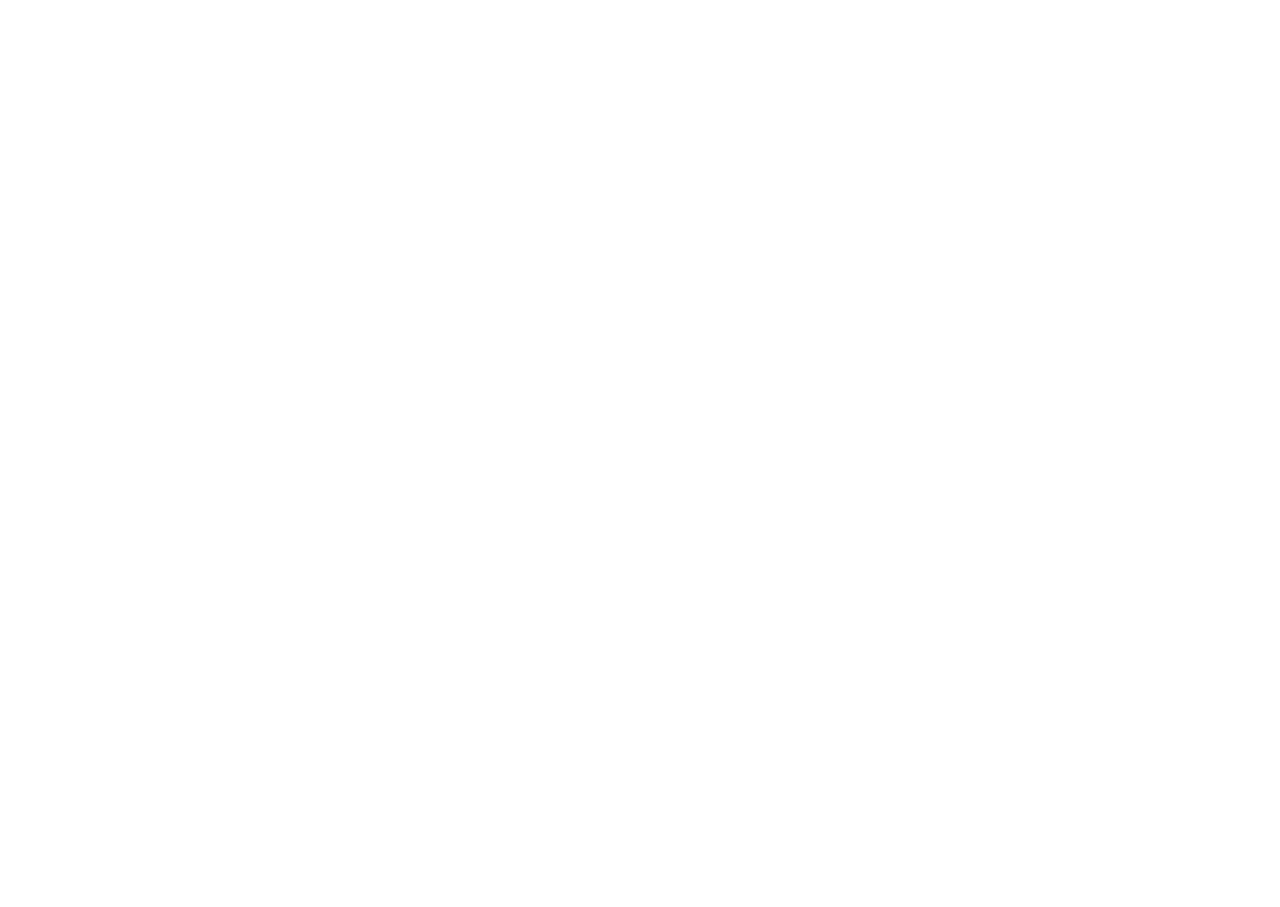
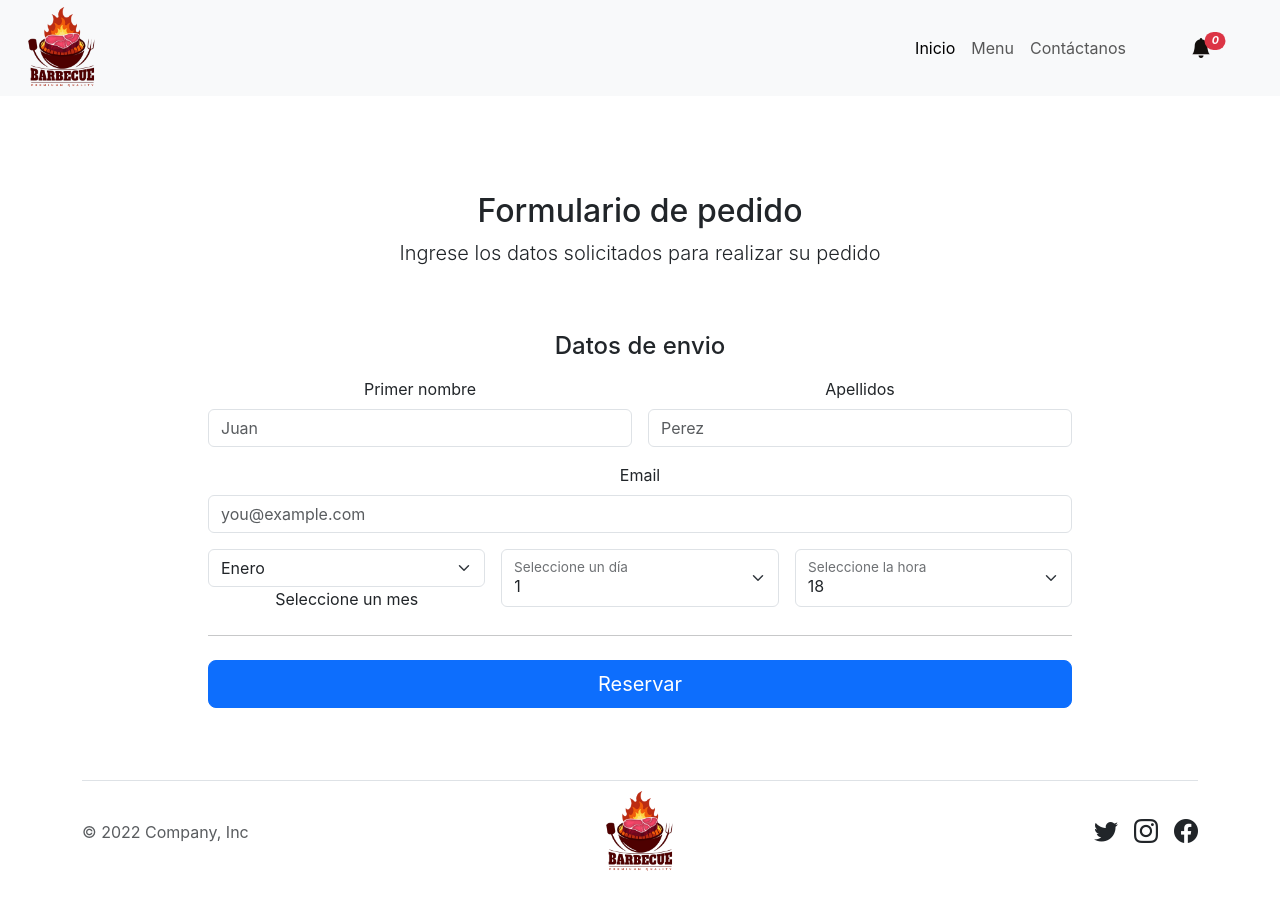
Before and after one commit to bleon27/proyecto-4, a React (Create React App) app: page /reservaciones in a window 1280 px wide. Before the commit this address had no page. Before the commit the page ends 800 px from the top, so only its background shows below. Built offline with nearby package versions, Linux system fonts and the light colour scheme.

Commit message:
seccion de reserva

```diff
--- a/src/App.js
+++ b/src/App.js
@@ -5,6 +5,7 @@ import Welcome from './UI/pages/Welcome';
 import Menu from './UI/pages/Menu';
 import Contacts from './UI/pages/Contacts';
 import Cart from './UI/pages/Cart';
+import Reservations from './UI/pages/Reservations';
 
 function App() {
   return (
@@ -14,6 +15,7 @@ function App() {
         <Route path='/menu' element={<Menu />}></Route>
         <Route path='/contactanos' element={<Contacts />}></Route>
         <Route path='/carrtito' element={<Cart />}></Route>
+        <Route path='/reservaciones' element={<Reservations />}></Route>
       </Routes>
     </BrowserRouter>
   );
--- /dev/null
+++ b/src/UI/components/Reservations.jsx
@@ -0,0 +1,160 @@
+import React, { useState, useEffect } from 'react';
+import { db } from '../../assets/firebase';
+import { doc, getDoc, setDoc, collection, deleteDoc } from 'firebase/firestore/lite';
+import '../../assets/css/carrito.css';
+
+function Reservations() {
+    const [pedidos, setPedidos] = useState('');
+    const [total, setTotal] = useState(0);
+    useEffect(() => {
+        //deleteDoc_();
+    }, []);
+
+    return (
+        <div>
+            <div className='container text-center py-5 px-5' style={{ maxWidth: '960px' }}><div>
+                <div className="py-5 text-center">
+                    <h2>Formulario de pedido</h2>
+                    <p className="lead">Ingrese los datos solicitados para realizar su pedido </p>
+                </div>
+                <div className="row g-5">
+                    <div className="col-md-12 col-lg-12">
+                        <h4 className="mb-3">Datos de envio</h4>
+                        <form className="needs-validation" noValidate>
+                            <div className="row g-3">
+                                <div className="col-sm-6">
+                                    <label htmlFor="firstName" className="form-label">Primer nombre</label>
+                                    <input type="text" className="form-control" id="firstName" placeholder="Juan" required />
+                                </div>
+                                <div className="col-sm-6">
+                                    <label htmlFor="lastName" className="form-label">Apellidos</label>
+                                    <input type="text" className="form-control" id="lastName" placeholder="Perez" required />
+                                </div>
+                                <div className="col-12">
+                                    <label htmlFor="email" className="form-label">Email</label>
+                                    <input type="email" className="form-control" id="email" placeholder="you@example.com" />
+                                </div>
+                                <div className="col-4">
+                                    <div className="anio">
+                                        <select className="form-select" id="anio" aria-label="Floating label select example">
+                                            <option value="01">Enero</option>
+                                            <option value="02">Febrero</option>
+                                            <option value="03">Marzo</option>
+                                            <option value="04">Abril</option>
+                                            <option value="05">Mayo</option>
+                                            <option value="06">Junio</option>
+                                            <option value="07">Julio</option>
+                                            <option value="08">Agosto</option>
+                                            <option value="09">Septiembre</option>
+                                            <option value="10">Octubre</option>
+                                            <option value="11">Noviembre</option>
+                                            <option value="12">Diciembre</option>
+                                        </select>
+                                        <label for="anio">Seleccione un mes</label>
+                                    </div>
+                                </div>
+                                <div className="col-4">
+                                    <div className="form-floating">
+                                        <select className="form-select" id="mes" aria-label="Floating label select example">
+                                            <option value="1">1</option>
+                                            <option value="2">2</option>
+                                            <option value="3">3</option>
+                                            <option value="4">4</option>
+                                            <option value="5">5</option>
+                                            <option value="6">6</option>
+                                            <option value="7">7</option>
+                                            <option value="8">8</option>
+                                            <option value="9">9</option>
+                                            <option value="10">10</option>
+                                            <option value="11">11</option>
+                                            <option value="12">12</option>
+                                            <option value="13">13</option>
+                                            <option value="14">14</option>
+                                            <option value="15">15</option>
+                                            <option value="16">16</option>
+                                            <option value="17">17</option>
+                                            <option value="18">18</option>
+                                            <option value="19">19</option>
+                                            <option value="20">20</option>
+                                            <option value="21">21</option>
+                                            <option value="22">22</option>
+                                            <option value="23">23</option>
+                                            <option value="24">24</option>
+                                            <option value="25">25</option>
+                                            <option value="26">26</option>
+                                            <option value="27">27</option>
+                                            <option value="28">28</option>
+                                            <option value="29">29</option>
+                                            <option value="30">30</option>
+                                        </select>
+                                        <label for="mes">Seleccione un día</label>
+                                    </div>
+                                </div>
+                                <div className="col-4">
+                                    <div className="form-floating">
+                                        <select className="form-select" id="dia" aria-label="Floating label select example">
+                                            <option value="18">18</option>
+                                            <option value="18:30">18:30</option>
+                                            <option value="19">19</option>
+                                            <option value="19:30">19:30</option>
+                                            <option value="20">20</option>
+                                            <option value="20:30">20:30</option>
+                                            <option value="21">21</option>
+                                            <option value="21:30">21:30</option>
+                                            <option value="22">22</option>
+                                            <option value="22:30">22:30</option>
+                                            <option value="23">23</option>
+                                            <option value="23:30">23:30</option>
+                                            <option value="24">24</option>
+                                            <option value="24:30">24:30</option>
+                                        </select>
+                                        <label for="dia">Seleccione la hora</label>
+                                    </div>
+                                </div>
+                            </div>
+                        </form>
+                    </div>
+                </div>
+
+                <div className="">
+                    <hr className="my-4" />
+                    <button className="w-100 btn btn-primary btn-lg" type="submit" onClick={createDoc}>Reservar</button>
+                </div>
+            </div>
+
+            </div>
+        </div>
+    );
+
+    async function createDoc() {
+        const docRef = collection(db, 'reserva')
+        let firstName = document.getElementById('firstName');
+        let lastName = document.getElementById('lastName');
+        let email = document.getElementById('email');
+        let anio = document.getElementById('anio');
+        let mes = document.getElementById('mes');
+        let dia = document.getElementById('dia');
+        let hora = document.getElementById('hora');
+        let ctrl = false;
+        await setDoc(doc(docRef), {
+            nombres: firstName.value,
+            apellidos: lastName.value,
+            correo: email.value,
+            anio: anio.value,
+            mes: mes.value,
+            dia: dia.value,
+            hora: hora.value,
+        });
+        window.location.href = '/';
+    }
+/*
+    async function deleteDoc_() {
+        const moviesRef = collection(db, "pedidos");
+
+        await deleteDoc(doc(moviesRef, 'BRAhCH0wmCSQP7i9N4a3'));
+
+    }*/
+
+};
+
+export default Reservations;
--- /dev/null
+++ b/src/UI/pages/Reservations.jsx
@@ -0,0 +1,15 @@
+import Navbar from '../components/Navbar';
+import Footer from '../components/Footer';
+import ReservationsComponent from '../components/Reservations';
+
+function Reservations() {
+    return (
+        <div>
+            <Navbar />
+            <ReservationsComponent />
+            <Footer />
+        </div>
+    );
+};
+
+export default Reservations;
```
